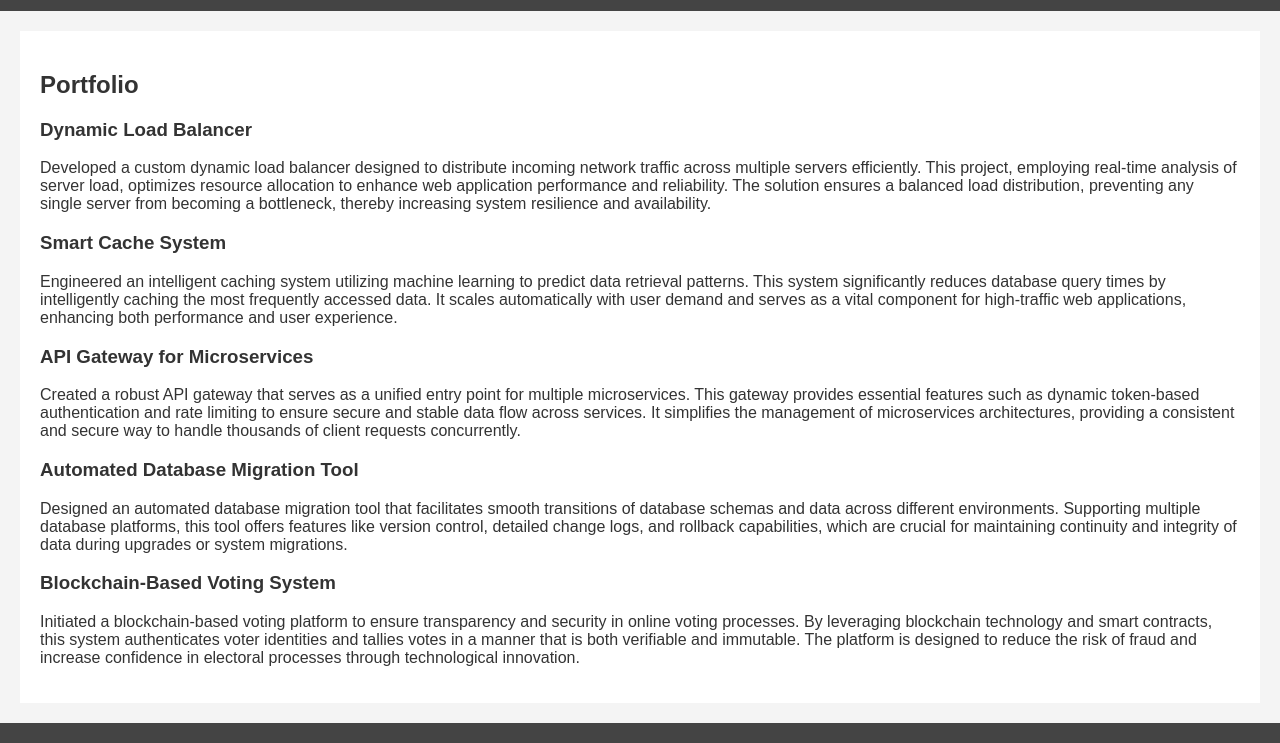
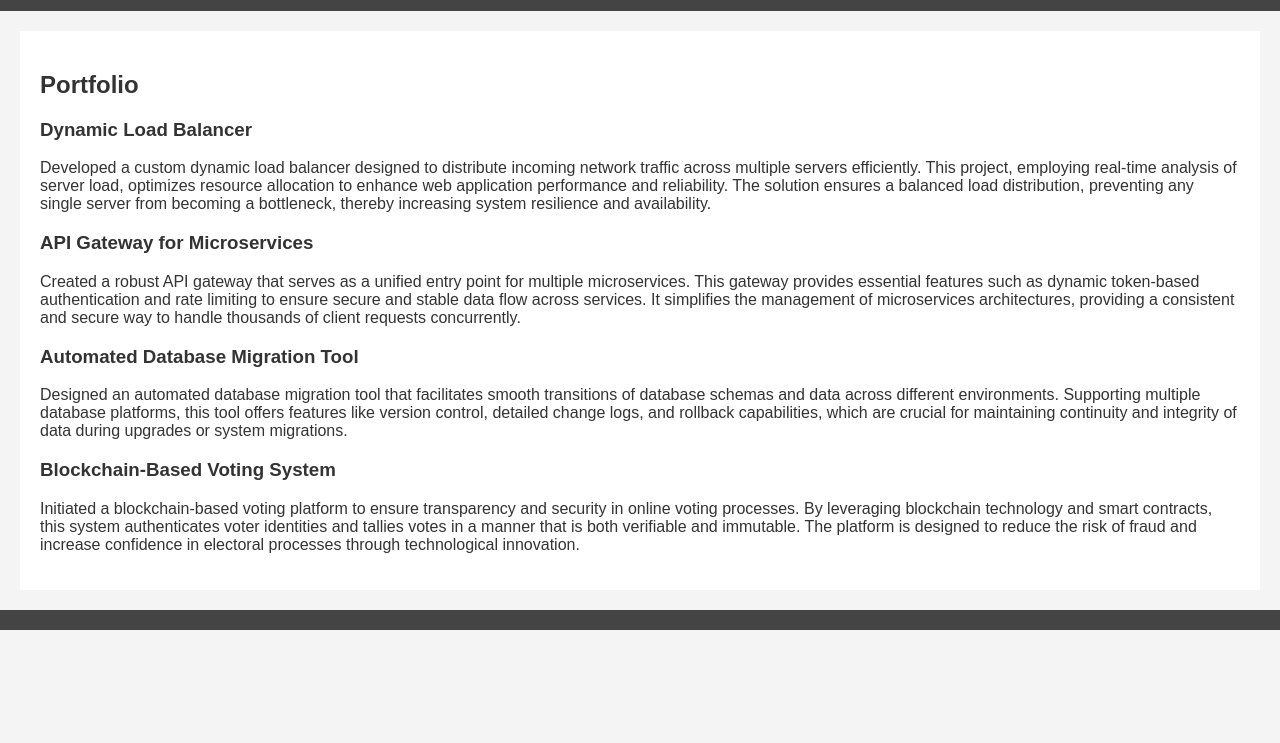
Before and after one commit to pietrel/pietrel.github.io, a plain HTML site: page index.html in a window 1280 px wide. Shown: the part 89-832 px from the top of the page. After the commit the page ends 800 px from the top, so only its background shows below. Drawn offline with Linux system fonts and the light colour scheme.

Commit message:
Update index.html

```diff
--- a/index.html
+++ b/index.html
@@ -22,10 +22,6 @@
             <p>Developed a custom dynamic load balancer designed to distribute incoming network traffic across multiple servers efficiently. This project, employing real-time analysis of server load, optimizes resource allocation to enhance web application performance and reliability. The solution ensures a balanced load distribution, preventing any single server from becoming a bottleneck, thereby increasing system resilience and availability.</p>
         </div>
         <div>
-            <h3>Smart Cache System</h3>
-            <p>Engineered an intelligent caching system utilizing machine learning to predict data retrieval patterns. This system significantly reduces database query times by intelligently caching the most frequently accessed data. It scales automatically with user demand and serves as a vital component for high-traffic web applications, enhancing both performance and user experience.</p>
-        </div>
-        <div>
             <h3>API Gateway for Microservices</h3>
             <p>Created a robust API gateway that serves as a unified entry point for multiple microservices. This gateway provides essential features such as dynamic token-based authentication and rate limiting to ensure secure and stable data flow across services. It simplifies the management of microservices architectures, providing a consistent and secure way to handle thousands of client requests concurrently.</p>
         </div>
```
